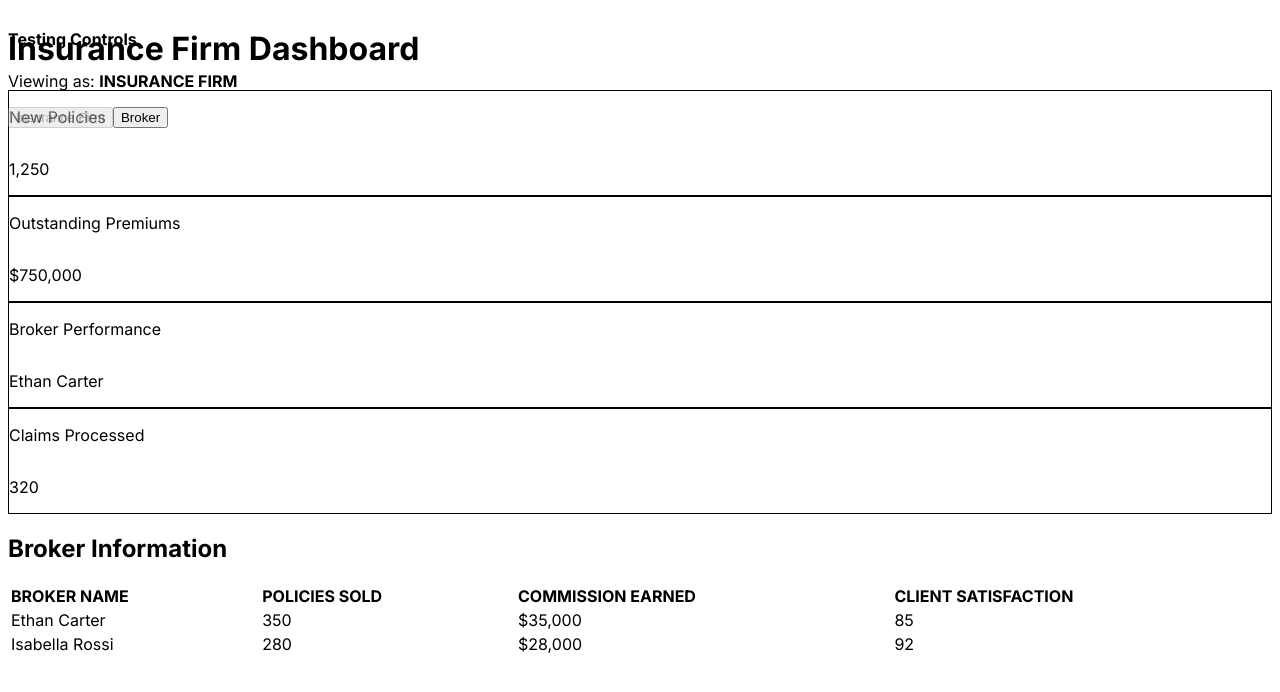
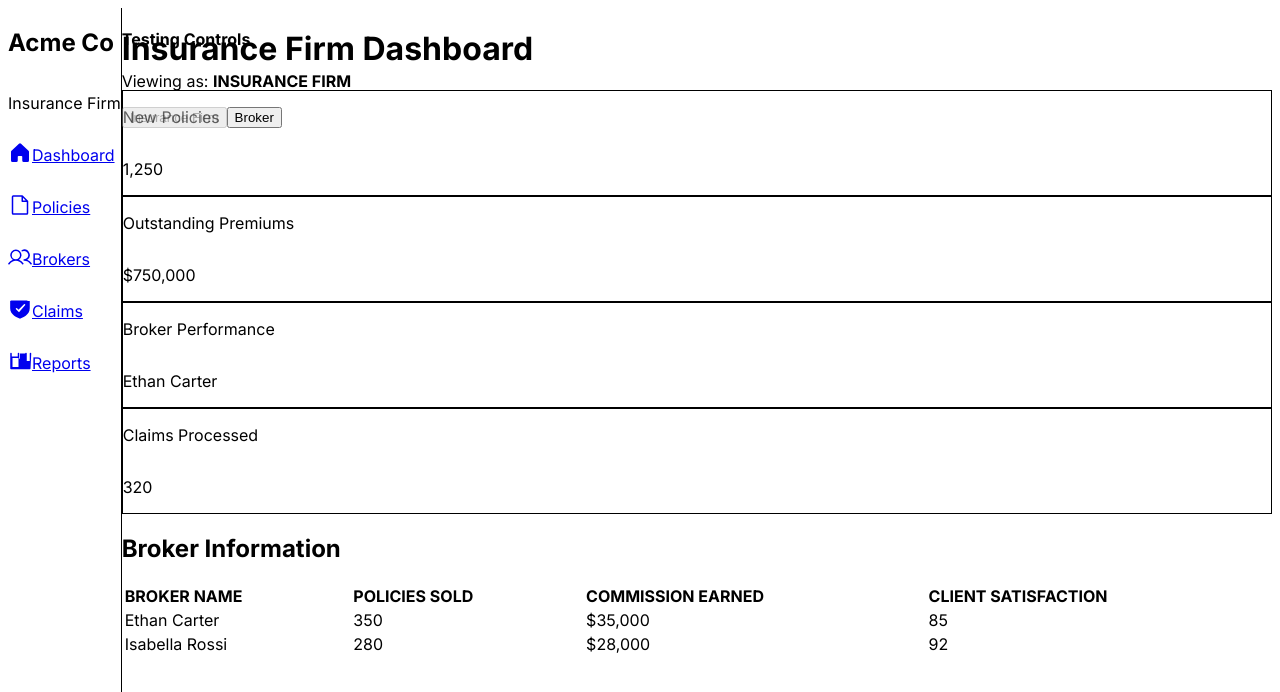
Before and after one commit to joel-danjuma/insureflow, a Next.js app in the folder frontend/: page /dashboard in a window 1280 px wide. Shown: the top 692 px of the page. Built offline with nearby package versions, Linux system fonts and the light colour scheme.

Commit message:
fix(ui): restore userRole prop to Layout component

```diff
--- a/frontend/src/components/Layout.tsx
+++ b/frontend/src/components/Layout.tsx
@@ -1,12 +1,16 @@
 import React from 'react';
+import Sidebar from './Sidebar';
+import { UserRole } from '@/types/user';
 
 interface LayoutProps {
   children: React.ReactNode;
+  userRole: UserRole;
 }
 
-const Layout: React.FC<LayoutProps> = ({ children }) => {
+const Layout: React.FC<LayoutProps> = ({ children, userRole }) => {
   return (
     <div className="flex h-screen bg-gray-100">
+        <Sidebar userRole={userRole} />
         <main className="flex-1 p-8 overflow-y-auto">
             {children}
         </main>
```
